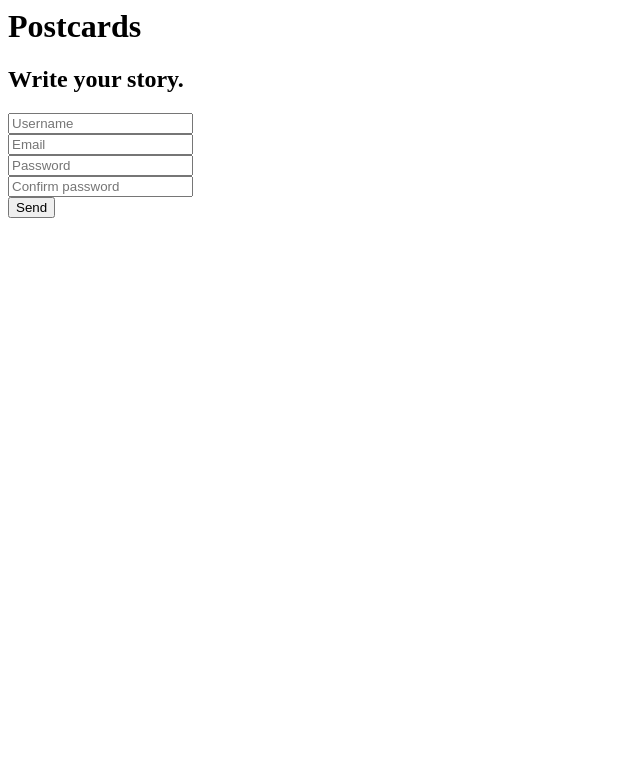
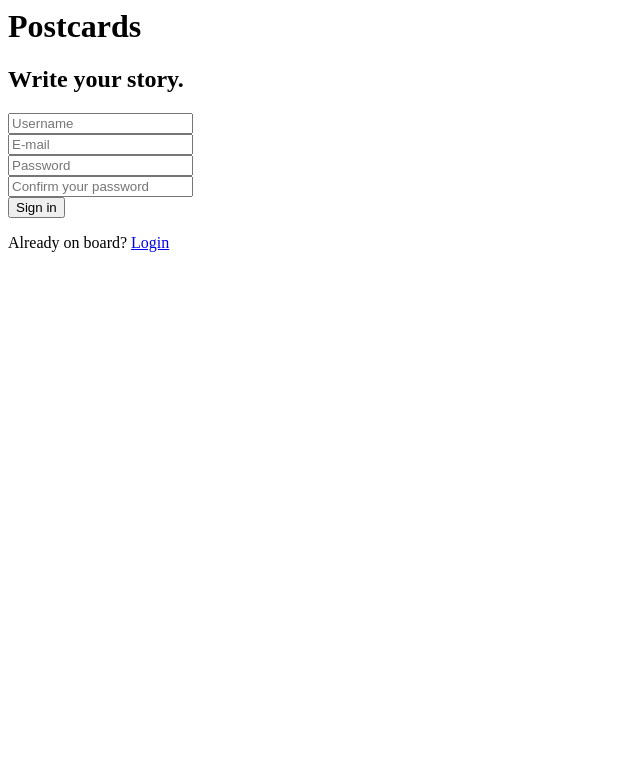
Before and after one commit to nonsonotino/Postcards, a PHP site: page /template/signup_form.php in a window 1280 px wide. Shown: the top 783 px of the page, without its empty margins (0-640 px from the left). Run offline with PHP 8.4, Linux system fonts and the light colour scheme.

Commit message:
updated signup for bootstrap

```diff
--- a/template/login_form.php
+++ b/template/login_form.php
@@ -3,10 +3,12 @@
     <form class="container d-flex justify-content-center" action="#">
         <div class="">
             <div class="d-flex justify-content-center">
-            <input class="textbox border-secondary form-control border-2 bg-primary rounded-pill text-secondary" id="username" name="username" type="text" placeholder="Username" maxlength="20" required>
+                <input class="textbox border-secondary form-control border-2 bg-primary rounded-pill text-secondary"
+                    id="username" name="username" type="text" placeholder="Username" maxlength="20" required>
             </div>
             <div class="d-flex justify-content-center">
-            <input class="textbox border-secondary form-control border-2 bg-primary rounded-pill text-secondary" id="password" name="password" type="password" placeholder="Password" maxlength="20" required>
+                <input class="textbox border-secondary form-control border-2 bg-primary rounded-pill text-secondary"
+                    id="password" name="password" type="password" placeholder="Password" maxlength="20" required>
             </div>
             <div class="d-flex justify-content-end">
                 <input class="button rounded-pill btn btn-secondary text-primary" type="submit" value="Login">
--- a/template/signup_form.php
+++ b/template/signup_form.php
@@ -1,18 +1,31 @@
-<body>
-<form>
+<body class="bg-primary">
     <?php require("title_card.php"); ?>
-    <div class="form-group">
-        <input type="username" class="form-control" id="username" placeholder="Username">
-    </div>
-    <div class="form-group">
-        <input type="email" class="form-control" id="email" placeholder="Email">
-    </div>
-    <div class="form-group">
-        <input type="password" class="form-control" id="password" placeholder="Password">
-    </div>
-    <div class="form-group">
-        <input type="confirmPassword" class="form-control" id="confirmPassword" placeholder="Confirm password">
-    </div>
-    <button type="submit" class="btn btn-primary">Send</button>
-</form>
+    <form class="container d-flex justify-content-center" action="#">
+        <div>
+            <div class="d-flex justify-content-center">
+                <input class="textbox border-secondary form-control border-2 bg-primary rounded-pill text-secondary"
+                    id="username" name="username" type="text" placeholder="Username" maxlength="20" required>
+            </div>
+            <div class="d-flex justify-content-center">
+                <input class="textbox border-secondary form-control border-2 bg-primary rounded-pill text-secondary"
+                    id="email" name="email" type="text" placeholder="E-mail" maxlength="20" required>
+            </div>
+            <div class="d-flex justify-content-center">
+                <input class="textbox border-secondary form-control border-2 bg-primary rounded-pill text-secondary"
+                    id="password-first" name="password-first" type="password" placeholder="Password" maxlength="20"
+                    required>
+            </div>
+            <div class="d-flex justify-content-center">
+                <input class="textbox border-secondary form-control border-2 bg-primary rounded-pill text-secondary"
+                    id="password-second" name="password-second" type="password" placeholder="Confirm your password"
+                    maxlength="20" required>
+            </div>
+            <div class="d-flex justify-content-end">
+                <input class="button rounded-pill btn btn-secondary text-primary" type="submit" value="Sign in">
+            </div>
+        </div>
+    </form>
+    <footer class="form-link fixed-bottom mb-4">
+        <p class="text-center text-secondary">Already on board? <a class="link-tertiary" href="#">Login</a></p>
+    </footer>
 </body>
```
Lines whose indentation alone changed are shown as unchanged.
